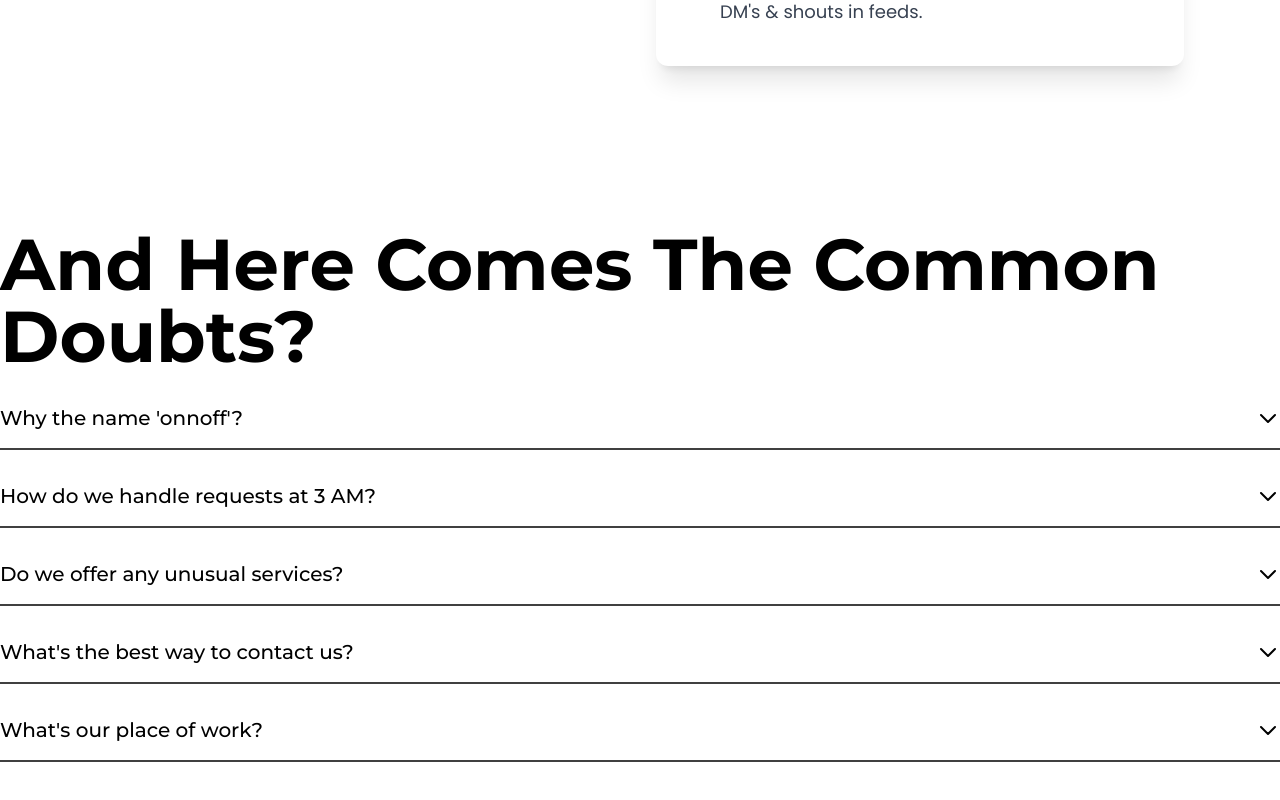
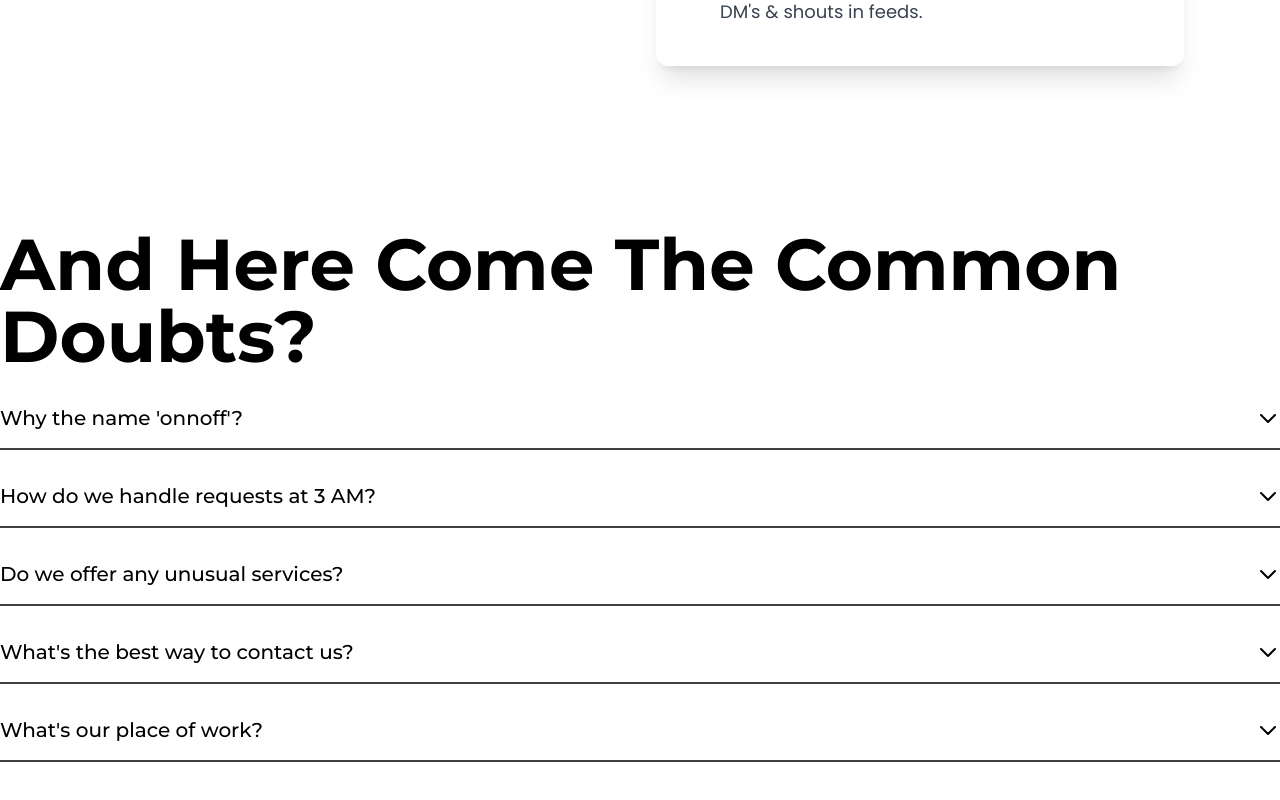
Before and after one commit to jaseemuddinn/onnoff_revamped, a Next.js app: page / in a window 1280 px wide. Shown: the part 6486-7286 px from the top of the page. Built offline with nearby package versions, Linux system fonts and the light colour scheme.

Commit message:
grammar fixed

```diff
--- a/src/components/faq/faq.js
+++ b/src/components/faq/faq.js
@@ -69,7 +69,7 @@
 export default function FAQAccordion() {
     return (
         <div className="space-y-4 h-auto mb-20 max-w-7xl mx-auto relative px-4 lg:px-0">
-            <h1 className='text-4xl md:text-6xl lg:text-7xl font-bold text-black font-montserrat'>And Here Comes The Common Doubts?
+            <h1 className='text-4xl md:text-6xl lg:text-7xl font-bold text-black font-montserrat'>And Here Come The Common Doubts?
                 {/* <span className='text-sm font-normal'>(Related and Unrelated with onnoff at the same time)</span> */}
             </h1>
             <p></p>
```
